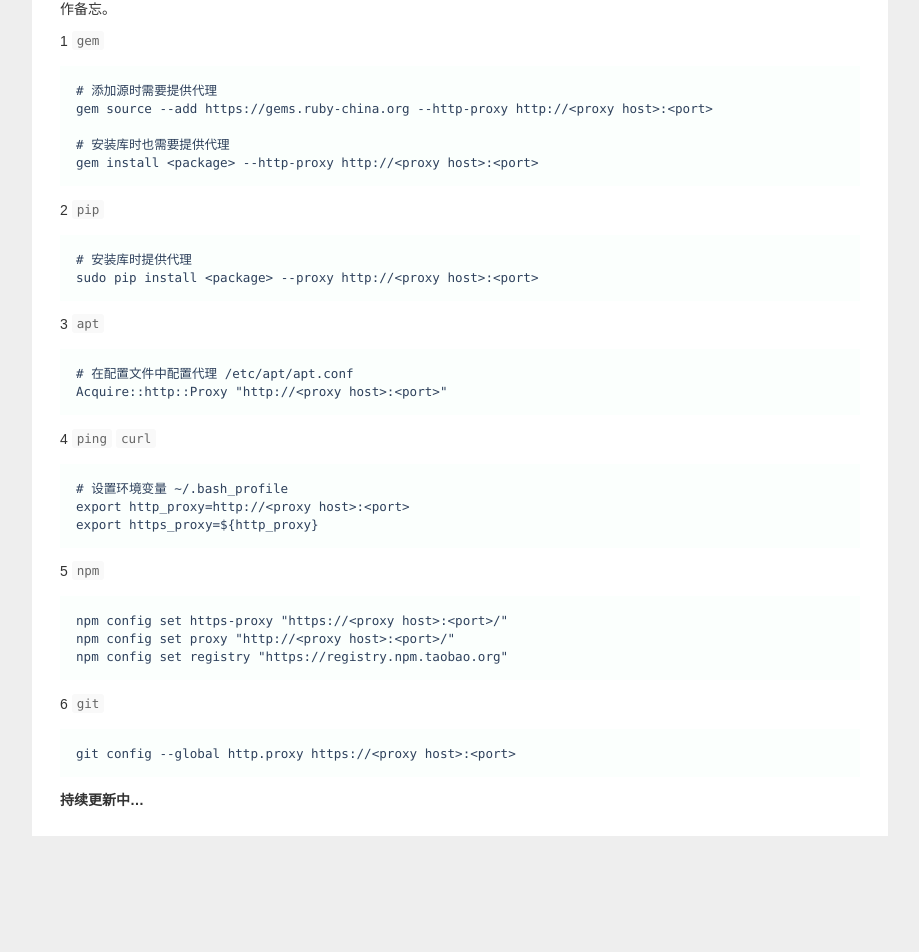
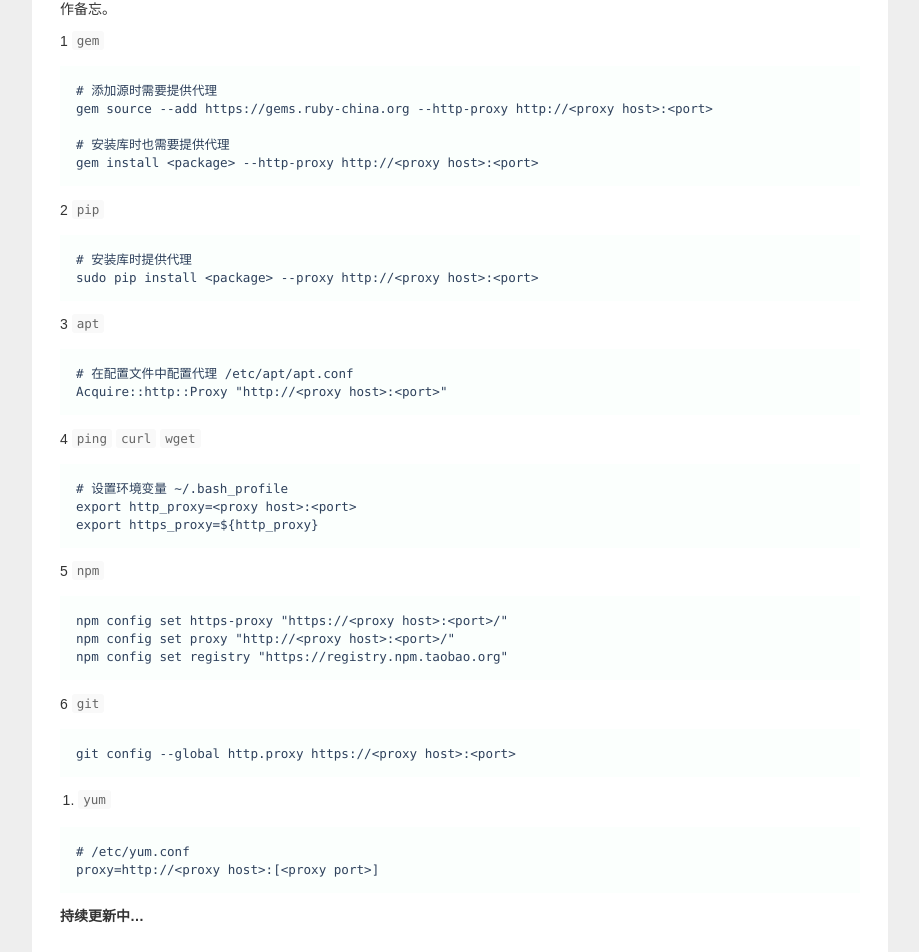
Before and after one commit to ldjhust/ldjhust.github.io, a Jekyll site: the page built from _posts/2017-07-12-set-network-proxy.markdown, in a window 1280 px wide. Shown: the part 464-1416 px from the top of the page, without its empty margins (180-1099 px from the left). Built offline with Jekyll 4.4.1, drawn with Linux system fonts in a browser that asks for light colours; nearby versions of some CDN libraries; comment, search, counter and statistics services are not loaded; before the commit the page ends 1300 px from its top, so only the background shows below that.

Commit message:
Update 2017-07-12-set-network-proxy.markdown

````diff
--- a/_posts/2017-07-12-set-network-proxy.markdown
+++ b/_posts/2017-07-12-set-network-proxy.markdown
@@ -34,11 +34,11 @@ sudo pip install <package> --proxy http://<proxy host>:<port>
 Acquire::http::Proxy "http://<proxy host>:<port>"
 ```
 
-4 `ping` `curl`
+4 `ping` `curl` `wget`
 
 ```
 # 设置环境变量 ~/.bash_profile
-export http_proxy=http://<proxy host>:<port>
+export http_proxy=<proxy host>:<port>
 export https_proxy=${http_proxy}
 ```
 
@@ -56,4 +56,11 @@ npm config set registry "https://registry.npm.taobao.org"
 git config --global http.proxy https://<proxy host>:<port>
 ```
 
+7. `yum`
+
+```
+# /etc/yum.conf
+proxy=http://<proxy host>:[<proxy port>]
+```
+
 **持续更新中...**
````
